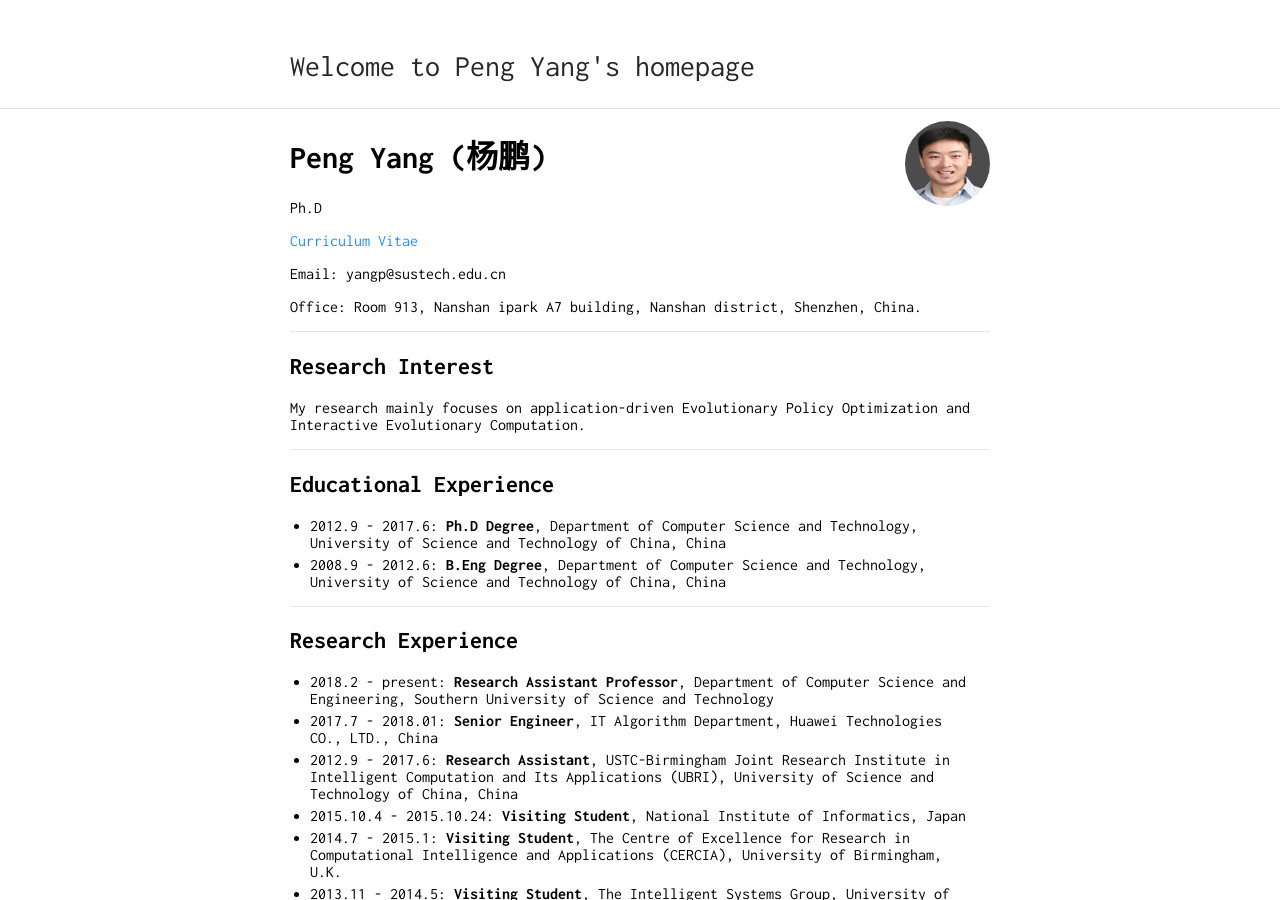
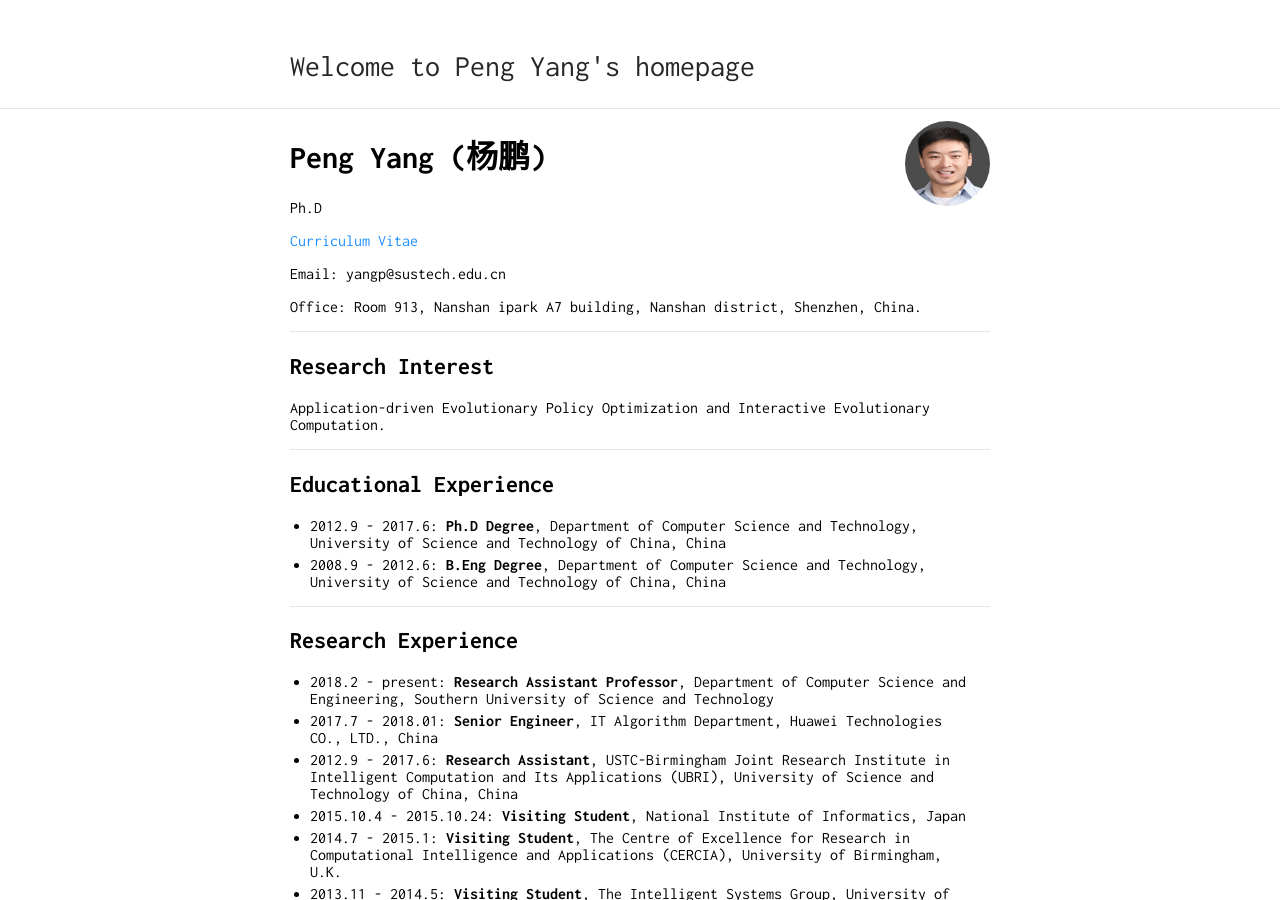
Before and after one commit to trevor104178381/trevor104178381.github.io, a Jekyll site: the page built from index.md, in a window 1280 px wide and 900 px high. Built offline with Jekyll 4.4.1, drawn with Linux system fonts in a browser that asks for light colours.

Commit message:
Add files via upload

```diff
--- a/index.md
+++ b/index.md
@@ -18,7 +18,7 @@ Office: Room 913, Nanshan ipark A7 building, Nanshan district, Shenzhen, China.
 
 ## Research Interest
 
-My research mainly focuses on application-driven Evolutionary Policy Optimization and Interactive Evolutionary Computation.
+Application-driven Evolutionary Policy Optimization and Interactive Evolutionary Computation.
 
 ---
 
```
